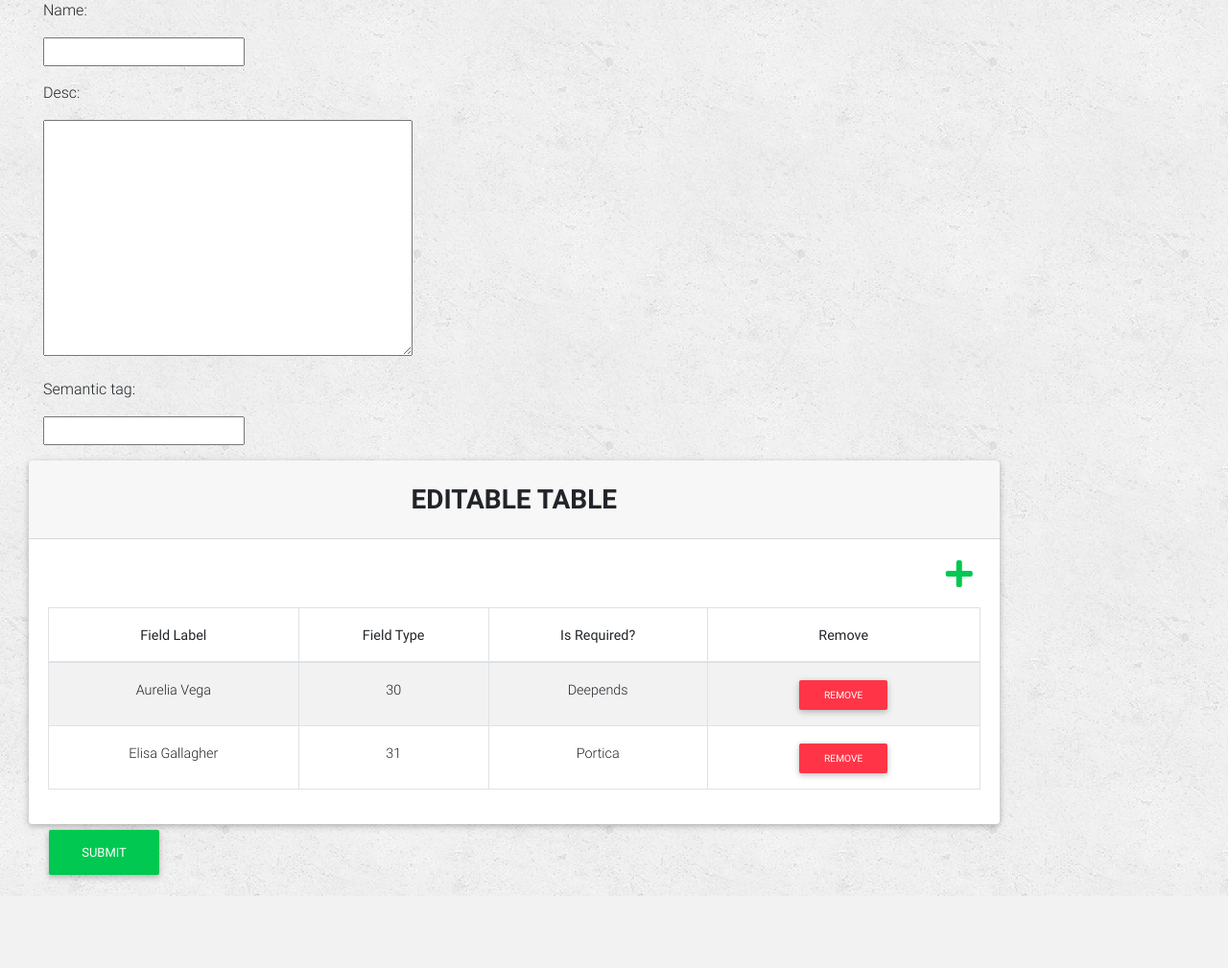
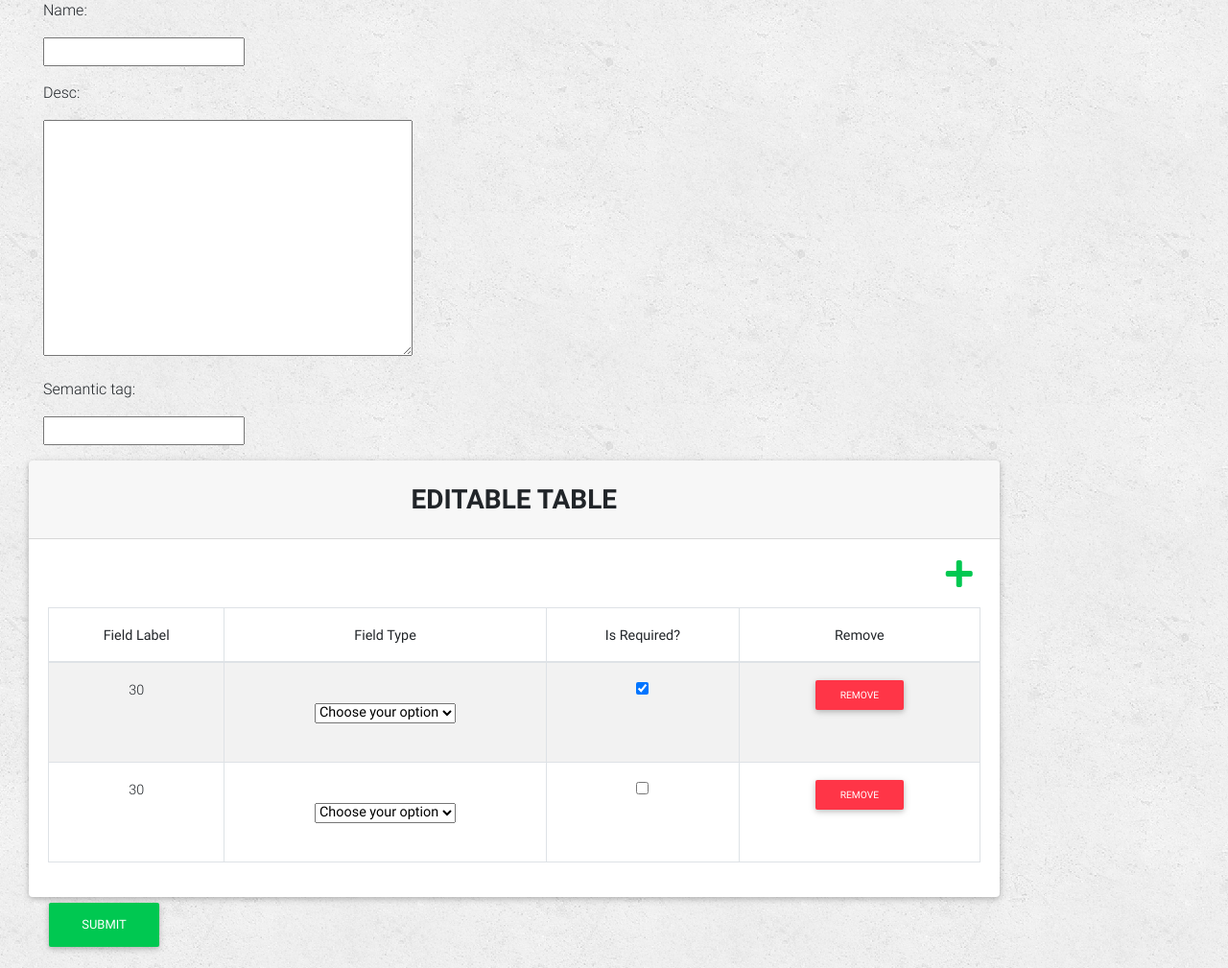
Before and after one commit to burakkilicaslan/Software-Development-Practice, a Django app: template bsharing/templates/post_type_form.html in a window 1280 px wide. Shown: the part 93-1102 px from the top of the page at 96% size. Before the commit the page ends 1027 px from the top, so only its background shows below. Run offline with Django 3.2, Linux system fonts and the light colour scheme; the template is opened without the code that fills it: values that come from a table or form of the project are taken from there, others are empty; some libraries are stand-ins or nearby versions.

Commit message:
Adding dropdown menu for selected data type and some enhancements #33

```diff
--- a/bsharing/templates/post_type_form.html
+++ b/bsharing/templates/post_type_form.html
@@ -153,19 +153,55 @@
                                       </tr>
                                     </thead>
                                     <tbody>
-                                      <tr>
-                                        <td class="pt-3-half" contenteditable="true">Aurelia Vega</td>
-                                        <td class="pt-3-half" contenteditable="true">30</td>
-                                        <td class="pt-3-half" contenteditable="true">Deepends</td>
+                                        <tr>
+                                        {% comment %} <td> <input type="text" id="dt_fieldlabel" class="pt-3-half" name="fieldlabel" contenteditable="true"> </td> {% endcomment %}
+                                        <td class="pt-3-half" contenteditable="true" id = "textinfo" value ="30">30</td>
+                                        <td>
+                                            <select class="mdb-select md-form floatLabel_dt" name="fieldtype" id="optioninfo" onchange="selectedoptions()" >
+                                                <option value="" disabled selected>Choose your option</option>
+                                                <option value="TE">Text field</option>
+                                                <option value="TA">Text area</option>
+                                                <option value="DA">Date</option>
+                                                <option value="TI">Time</option>
+                                                <option value="IN">Integer</option>
+                                                <option value="IM">Image</option>
+                                                <option value="VI">Video</option>
+                                                <option value="AU">Audio</option>
+                                                <option value="UR">URI</option>
+                                                <option value="LO">Location</option>
+                                            </select>
+                                        </td>
+                                        <td>
+                                            <input type="checkbox" data-toggle="toggle" data-style="ios" id="requireinfo" name="fieldrequire" checked  >
+                                        </td>
+
+                                        {% comment %} <td class="pt-3-half" contenteditable="true">Deepends</td>  {% endcomment %}
                                         <td>
                                           <span class="table-remove"><button type="button"
                                               class="btn btn-danger btn-rounded btn-sm my-0">Remove</button></span>
                                         </td>
                                       </tr>
                                       <tr class="hide" id = "newrow">
-                                        <td class="pt-3-half" contenteditable="true">Elisa Gallagher</td>
-                                        <td class="pt-3-half" contenteditable="true">31</td>
-                                        <td class="pt-3-half" contenteditable="true">Portica</td>
+                                        {% comment %} <td> <input type="text" id="dt_fieldlabel" class="pt-3-half" name="fieldlabel" contenteditable="true"> </td> {% endcomment %}
+                                        <td class="pt-3-half" contenteditable="true" id = "textinfo">30 </td>
+                                        <td>
+                                            <select class="mdb-select md-form floatLabel_dt" name="fieldtype" id="optioninfo" contenteditable="true">
+                                                <option value="" disabled selected>Choose your option</option>
+                                                <option value="TE">Text field</option>
+                                                <option value="TA">Text area</option>
+                                                <option value="DA">Date</option>
+                                                <option value="TI">Time</option>
+                                                <option value="IN">Integer</option>
+                                                <option value="IM">Image</option>
+                                                <option value="VI">Video</option>
+                                                <option value="AU">Audio</option>
+                                                <option value="UR">URI</option>
+                                                <option value="LO">Location</option>
+                                            </select>
+                                        </td>
+                                        <td>
+                                            <input type="checkbox" data-toggle="toggle" data-style="ios"  id="requireinfo" name="fieldrequire">
+                                        </td>
 
                                         <td>
                                           <span class="table-remove"><button type="button"
```
Also changed, not shown: bsharing/templates/base.html (+30 -20 lines), 1 other file.
